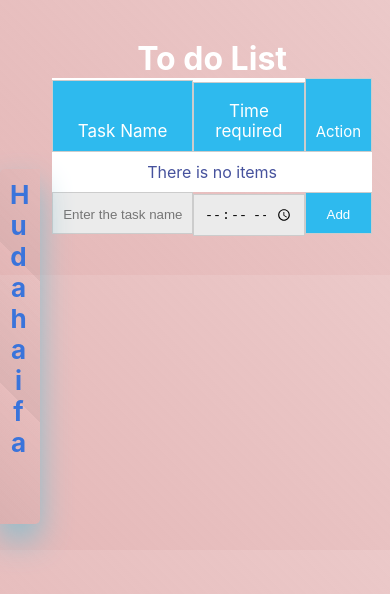
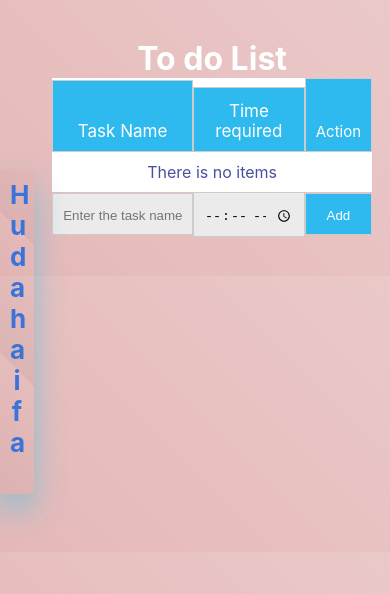
Before and after one commit to Hudhaifa-1/verceltodolist, a React (Create React App) app: page / in a window 390 px wide. Shown: the top 594 px of the page. Built offline with nearby package versions, Linux system fonts and the light colour scheme.

Commit message:
"updated6"

```diff
--- a/src/index.css
+++ b/src/index.css
@@ -213,7 +213,7 @@ form input[type='submit']{
 }
 span.title.time{
 
-  padding-top: 18px;
+  padding-top: 20px;
 
 }
 .title{
@@ -233,6 +233,8 @@ input[type="text"]{
 }
 .List-item span.time, .container input[type="time"] {
   width: 35%;
+  padding-top: 13px;
+
 }
 
 span.title.action {
@@ -252,13 +254,13 @@ margin-right: 18px;
   box-shadow: -1px 16px 33px #87becd;
   left: 0;
   top: 20%;
-  height: 355px;
+  height: 325px;
   text-align: center;
   border-bottom-right-radius: 5px;
   border-top-left-radius: 5px;
   padding: 5px;
   background: repeating-linear-gradient(45deg, #bd9a9a42, transparent 100px);
-  width: 40px;
+  width: 34px;
   padding-right: 5px;
 }
 
@@ -271,7 +273,7 @@ margin-right: 18px;
   border-top-left-radius: 5px;
   color: #3a74db;
   padding: 5px;
-  width: 27px;
+  width: 24px;
   padding-right: 5px;
   word-wrap: break-word;
   font-weight: bold;
```
Also changed, not shown: public/manifest.json.
